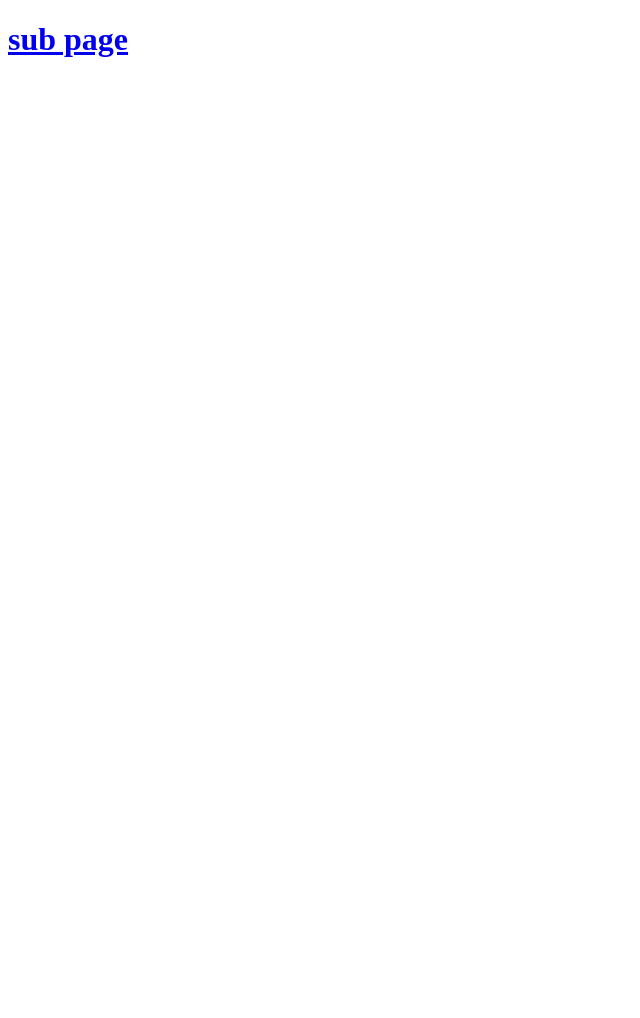
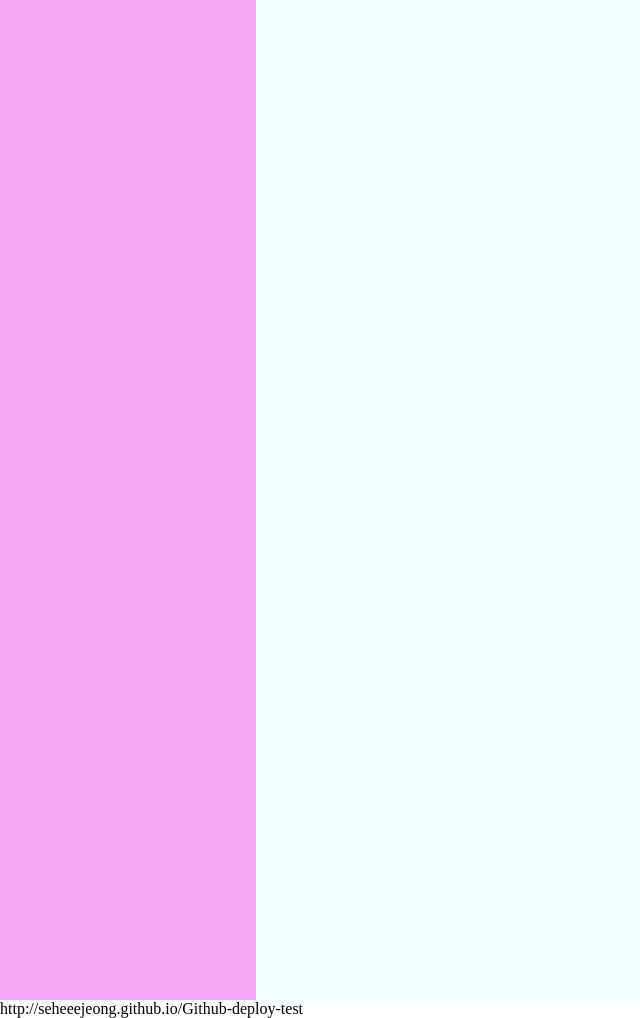
Before and after one commit to seheeeJeong/GitHub-deploy-test, a plain HTML site: page index.html in a window 1280 px wide. Shown: the whole page, without its empty margins (0-640 px from the left). Before the commit the page ends 800 px from the top, so only its background shows below. Drawn offline with Linux system fonts and the light colour scheme.

Commit message:
test2 작성

```diff
--- /dev/null
+++ b/css/style.css
@@ -0,0 +1,29 @@
+* {
+  margin: 0;
+  padding: 0;
+}
+
+main {
+  display: flex;
+
+  height: 1000px;
+  background-color: aqua;
+}
+
+aside {
+  width: 20%;
+  height: 1000px;
+  background-color: rgb(242, 165, 244);
+}
+
+article {
+  width: 80%;
+  height: 1000px;
+  background-color: azure;
+}
+
+main header {
+  width: 100%;
+  height: 100px;
+  background-color: bisque;
+}
--- a/index.html
+++ b/index.html
@@ -4,8 +4,15 @@
     <meta charset="UTF-8" />
     <meta name="viewport" content="width=device-width, initial-scale=1.0" />
     <title>Document</title>
+    <link rel="stylesheet" href="./css/style.css" />
+    <script defer src="./js/index.js"></script>
   </head>
   <body>
-    <h1><a href="./html/sub.html">sub page</a></h1>
+    <header></header>
+    <main>
+      <aside></aside>
+      <article></article>
+    </main>
+    <footer>http://seheeejeong.github.io/Github-deploy-test</footer>
   </body>
 </html>
```
Also changed, not shown: js/index.js (added), 1 other file.
